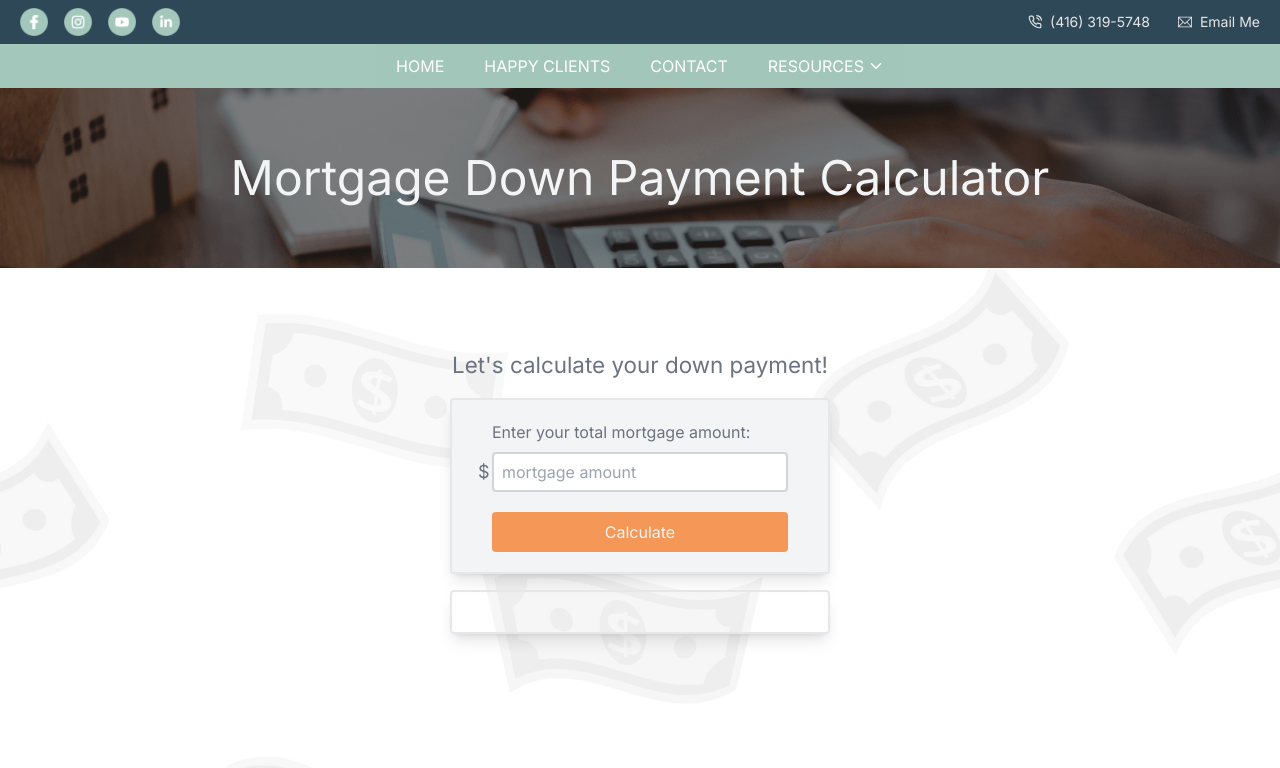
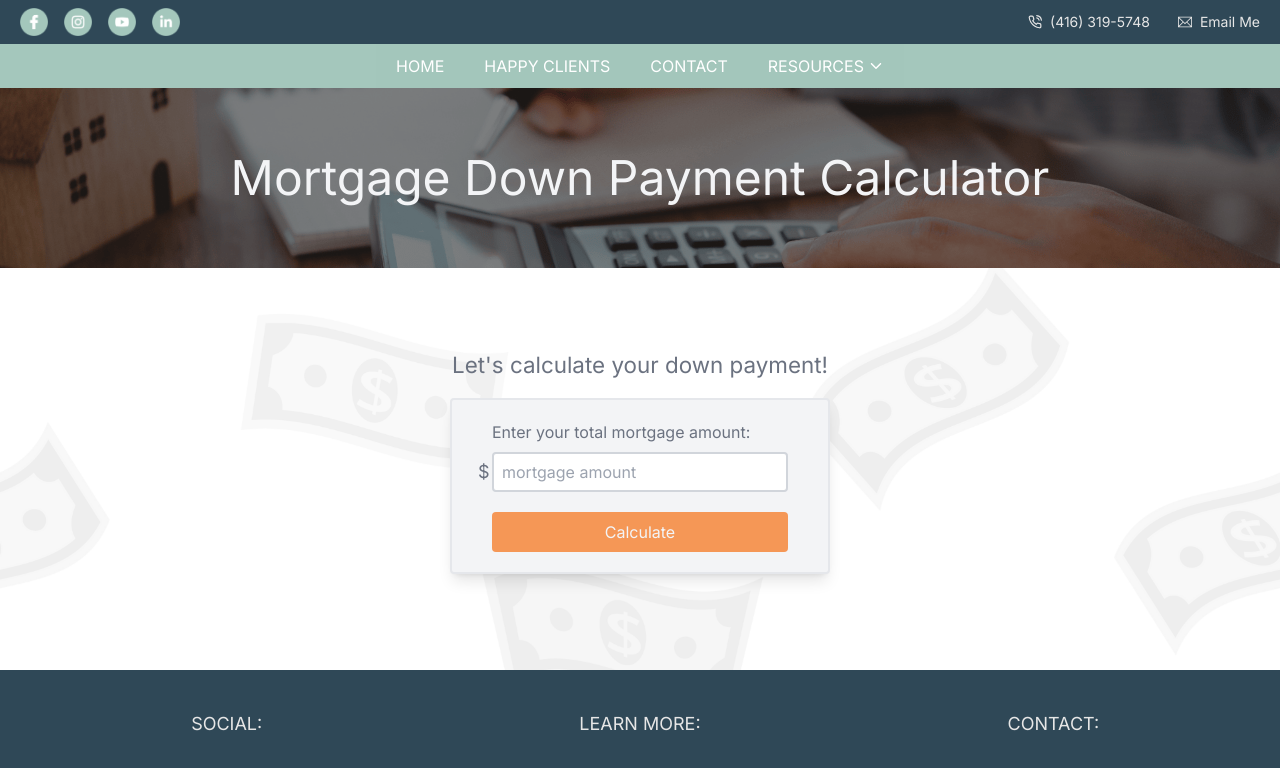
Before and after one commit to tbabyuk/oresta-real-estate-2023, a Next.js app: page /tools/down-payment-calculator in a window 1280 px wide. Shown: the top 768 px of the page. Built offline with nearby package versions, Linux system fonts and the light colour scheme; a web font is replaced by a local one.

Commit message:
improved calculator UI by only displaying the results div if formattedMortgageAmount is available

```diff
--- a/app/(custom-hero-pages)/tools/down-payment-calculator/page.jsx
+++ b/app/(custom-hero-pages)/tools/down-payment-calculator/page.jsx
@@ -52,7 +52,7 @@ const DownPaymentCalculatorPage = () => {
             const downPaymentAmount = downPaymentOnFirst500K + downPaymentOnAmountAbove
             const formatted = formatCurrency(downPaymentAmount)
             setFormattedDownPaymentAmount(formatted)
-            const explanationText=`Since your mortgage amount is above $500,000 but under $1,500,000 - your down payment will be calculated as follows: <br /><br /> &bull; 5% on the first $500,000 - which is $25,000 <br /><br /> AND <br /><br />&bull; 10% on the amount above $500,000. <br />In your case, the amount above $500,000 is ${formatCurrency(amountAbove500K)}, 10% of which is ${formatCurrency(downPaymentOnAmountAbove)}. For a total down payment of ${formatted}`
+            const explanationText=`Since your mortgage amount is above $500,000 but under $1,500,000 - your down payment is calculated as follows: <br /><br /> &bull; 5% on the first $500,000 - which is $25,000 <br /><br /> AND <br /><br />&bull; 10% on the amount above $500,000. <br />In your case, the amount above $500,000 is ${formatCurrency(amountAbove500K)}, 10% of which is ${formatCurrency(downPaymentOnAmountAbove)}. For a total down payment of ${formatted}`
             setExplanation(explanationText)
 
         } else if(mortgageAmount > 1500000) {
@@ -94,23 +94,16 @@ const DownPaymentCalculatorPage = () => {
                     <button className="h-10 w-full rounded oresta-action-orange">Calculate</button>
                 </form>
                 {/* results div */}
-                <div className="mx-auto px-10 py-5 sm:w-[380px] rounded border-2 shadow-lg mb-40">
+                {formattedDownPaymentAmount && (
+                    <div className="mx-auto px-10 py-5 sm:w-[380px] rounded border-2 shadow-lg">
                         {formattedDownPaymentAmount && (
                             <p className="text-green-600">Your down payment amount is: <span className="font-bold">{formattedDownPaymentAmount}</span></p>
                         )}
                         {explanation && (
                             <p dangerouslySetInnerHTML={{__html: explanation}} className="text-sm mt-4" />
                         )}
-                    {/* {explanations.case1 && (
-                        <p className="text-sm mt-4">{explanations.case1}</p>
+                    </div>
                 )}
-                    {explanations.case2 && (
-                        <p dangerouslySetInnerHTML={{__html: explanations.case2}} className="text-sm mt-4"></p>
-                    )}
-                    {explanations.case3 && (
-                        <p className="text-sm mt-4">{explanations.case3}</p>
-                    )} */}
-                </div>
             </div>
         </main>
     )
```
Lines whose indentation alone changed are shown as unchanged.
